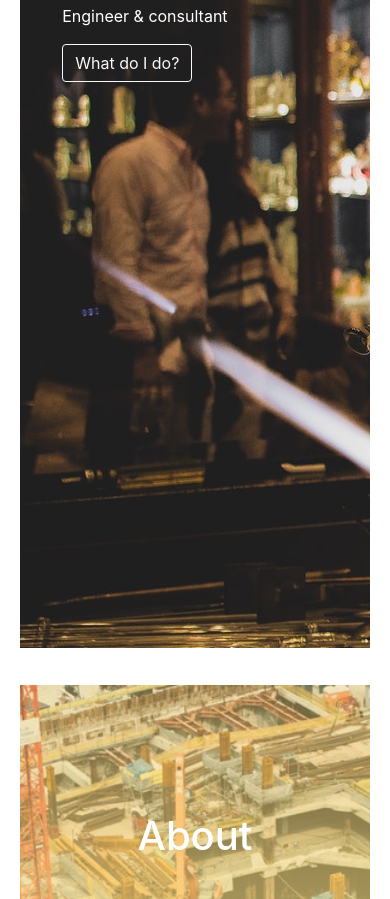
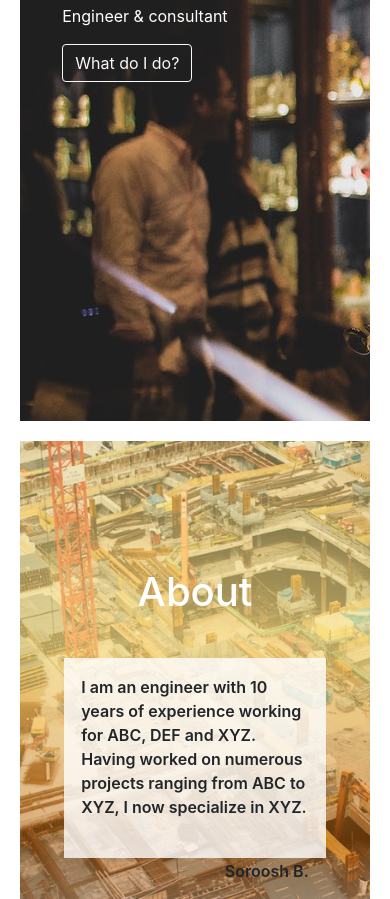
Before and after one commit to soroosh-b/soroosh-b.github.io, a plain HTML site: page index.html in a window 390 px wide. Shown: the part 179-1078 px from the top of the page. Drawn offline with nearby package versions, Linux system fonts and the light colour scheme.

Commit message:
responsive changes

```diff
--- a/main.css
+++ b/main.css
@@ -4,10 +4,10 @@ html{
 
 
 #top{
-	height: 100vh;
+	height: 600px;
 	background-image: url("sample_cover.jpg");
 	background-repeat: no-repeat;
-	background-attachment: fixed;
+	background-attachment: cover;
 }
 
 .title_top{
@@ -15,7 +15,7 @@ html{
 }
 
 #about{
-	min-height: 100vh;
+	min-height: 600px;
 	background:     linear-gradient(
       rgba(252, 225, 129, 0.40),
       rgba(252, 225, 129, 0.70),
@@ -66,7 +66,7 @@ html{
 
 #contact{
 	/*height: 100vh;*/
-	min-height: 100vh;
+	height: 600px;
 	background-color: white;
 }
 
@@ -127,5 +127,5 @@ html{
 #contact_box{
 	/*margin: 0 auto;*/
 	margin-left: 20vh;
-	margin-top: 30vh;
+	margin-top: 150px;
 }
```
